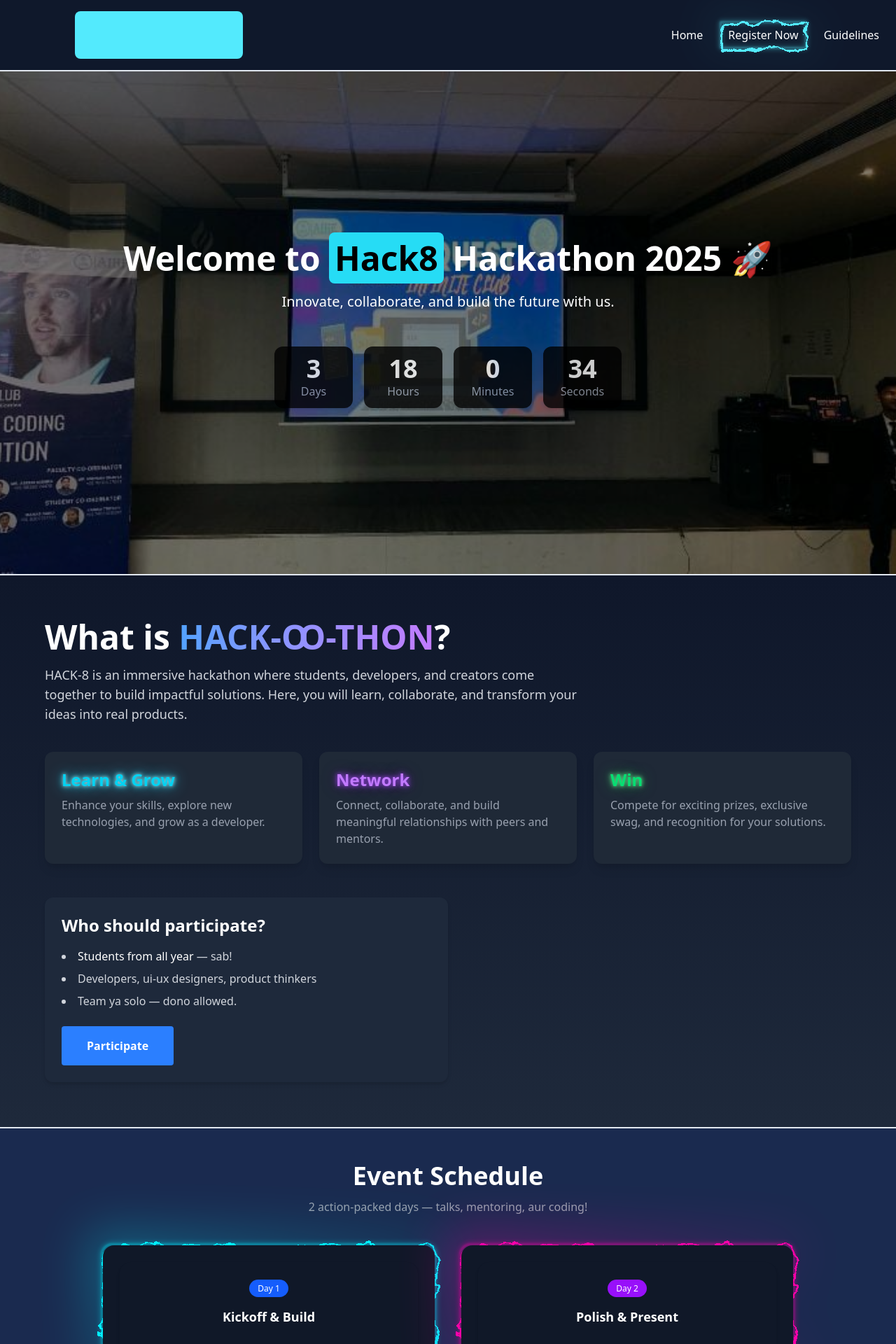
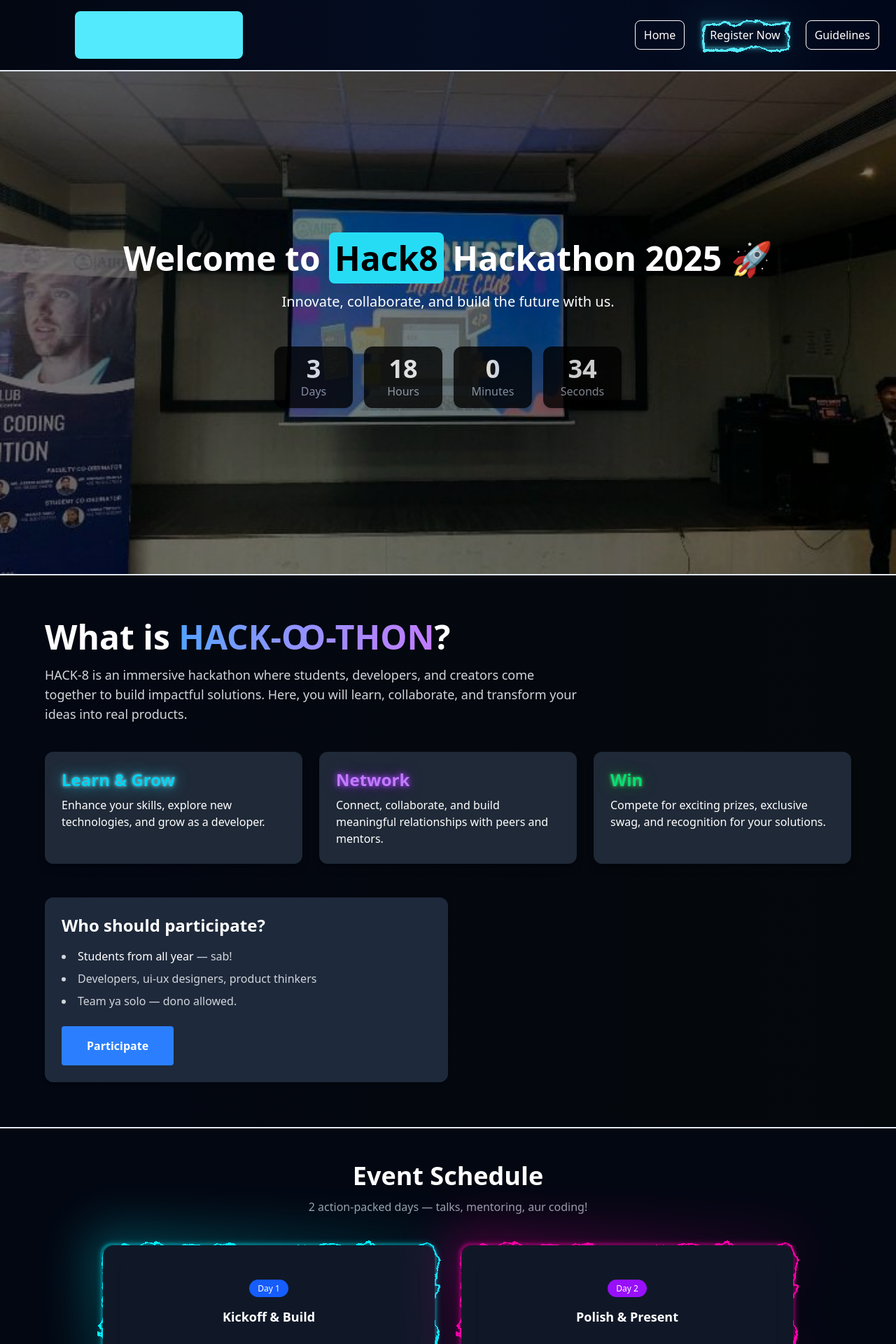
Before and after one commit to asxrafali0975/hackathon-infiniteclub, a React (Vite) app: page / in a window 1280 px wide. Shown: the top 1920 px of the page at 70% size. Built offline with nearby package versions, Linux system fonts and the light colour scheme.

Commit message:
version3.0 - updated UI components

```diff
--- a/src/App.css
+++ b/src/App.css
@@ -3,20 +3,20 @@
 /* globals.css */
 @layer utilities {
   .text-glow {
-    text-shadow: 0 0 5px #9bd0de, 0 0 10px #22cadc, 0 0 20px #3cc1e2;
+    text-shadow: 0 0 5px #9bd0de, 0 0 10px #086b76, 0 0 20px #3cc1e2;
   }
 
    .text-glow-purple {
     text-shadow:
       0 0 5px #7335b6,   /* light purple */
       0 0 10px #9b4ce6,  /* purple-500 vibe */
-      0 0 20px #3a145b;  /* deep violet */
+      0 0 20px #622299;  /* deep violet */
   }
 
    .text-glow-green {
     text-shadow:
       0 0 5px #59cc81,   /* light minty green */
-      0 0 10px #50c37a,  /* green-400 */
+      0 0 10px #04491d,  /* green-400 */
       0 0 20px #237742;  /* deeper emerald */
   }
 
--- a/src/components/EventSchedule.jsx
+++ b/src/components/EventSchedule.jsx
@@ -31,7 +31,7 @@ export default function EventSchedule() {
   ];
 
   return (
-    <section className="py-12 bg-[#1a2a4f] text-white border-t-2 border-t-slate-200">
+    <section className="py-12 bg-[#030712] text-white border-t-2 border-t-slate-200">
       <div className="max-w-5xl mx-auto px-4 text-center">
         <h2 className="text-3xl sm:text-4xl font-bold mb-3">Event Schedule</h2>
         <p className="text-gray-400 mb-10">
--- a/src/components/IntroSection.jsx
+++ b/src/components/IntroSection.jsx
@@ -2,7 +2,7 @@ import React from 'react';
 
 const IntroSection = () => {
   return (
-    <section className="bg-gradient-to-b from-[#0f172a] to-[#1e293b] text-white py-16 px-4 sm:px-8 lg:px-16 border-t-2 border-t-slate-200 ">
+    <section className="bg-gradient-to-r from-[#030712] to-[#05080b] text-white py-16 px-4 sm:px-8 lg:px-16 border-t-2 border-t-slate-200 ">
       <div className="max-w-7xl mx-auto">
         <h2 className="text-4xl sm:text-5xl font-extrabold mb-4">
           What is <span className="text-gradient bg-gradient-to-r from-blue-400 to-purple-400 bg-clip-text text-transparent">HACK-Ꝏ-THON</span>?
@@ -14,17 +14,17 @@ const IntroSection = () => {
         <div className="grid sm:grid-cols-2 md:grid-cols-3 gap-6 mb-12">
           <div className="bg-[#1f2937] rounded-xl p-6 shadow-lg hover:shadow-xl transition">
             <div className="text-cyan-400 text-2xl mb-2 font-semibold text-glow ">Learn & Grow</div>
-            <p className="text-gray-400">Enhance your skills, explore new technologies, and grow as a developer.</p>
+            <p className=" text-white">Enhance your skills, explore new technologies, and grow as a developer.</p>
           </div>
 
           <div className="bg-[#1f2937] rounded-xl p-6 shadow-lg hover:shadow-xl transition">
             <div className="text-purple-400 text-2xl mb-2 font-semibold text-glow-purple">Network</div>
-            <p className="text-gray-400">Connect, collaborate, and build meaningful relationships with peers and mentors.</p>
+            <p className=" text-white">Connect, collaborate, and build meaningful relationships with peers and mentors.</p>
           </div>
 
           <div className="bg-[#1f2937] rounded-xl p-6 shadow-lg hover:shadow-xl transition">
             <div className="text-green-400 text-2xl mb-2 font-semibold text-glow-green">Win</div>
-            <p className="text-gray-400">Compete for exciting prizes, exclusive swag, and recognition for your solutions.</p>
+            <p className=" text-white">Compete for exciting prizes, exclusive swag, and recognition for your solutions.</p>
           </div>
         </div>
 
--- a/src/components/Navbar.jsx
+++ b/src/components/Navbar.jsx
@@ -8,7 +8,7 @@ export default function Navbar() {
   const [isOpen, setIsOpen] = useState(false);
 
   return (
-    <nav className="bg-[#0F182B] shadow-sm px-4 sm:px-6 py-4 w-full">
+    <nav className="bg-gradient-to-r from-[#030712] via-[#050d22] to-[#01071a] shadow-sm px-4 sm:px-6 py-4 w-full transition-all duration-500 ease-in-out">
       <div className="max-w-7xl mx-auto w-full flex items-center justify-between">
 
           <div className="text-2xl sm:text-3xl md:text-4xl lg:text-5xl  flex  font-bold">
@@ -18,7 +18,7 @@ export default function Navbar() {
 
         {/* Right: Desktop Nav */}
         <div className="hidden md:flex items-center gap-6 text-gray-700 font-medium">
-          <Link to="/" className="hover:text-blue-600 transition text-white">
+          <Link to="/" className=" transition text-white border-[0.8px] font-light border-white px-3 py-2 rounded-lg ">
             Home
           </Link>
 
@@ -39,7 +39,7 @@ export default function Navbar() {
             </a>
           </ElectricBorder>
 
-          <a href="Hack8_guidelines.pdf" target="_blank" className="hover:text-blue-600 transition text-white">
+          <a href="Hack8_guidelines.pdf" target="_blank" className=" transition text-white border-[0.8px] font-light border-white px-3 py-2 rounded-lg ">
             Guidelines
           </a>
 
@@ -57,18 +57,18 @@ export default function Navbar() {
       {/* Mobile Dropdown */}
       {isOpen && (
         <div className="md:hidden flex flex-col gap-3 mt-4 px-4">
-          <Link to="/" className="text-gray-700 hover:text-blue-600">
+          <Link to="/" className=" hover:text-blue-600 text-white">
             Home
           </Link>
           <a
             href="https://forms.gle/F5dYXtgopLdDjoXn7"
             target="_blank"
             rel="noopener noreferrer"
-            className="text-gray-700 hover:text-blue-600"
+            className=" hover:text-blue-600 text-white"
           >
             Register
           </a>
-           <a href="Hack8_guidelines.pdf" target="_blank" className="hover:text-blue-600 transition">
+           <a href="Hack8_guidelines.pdf" target="_blank" className="hover:text-blue-600 transition text-white">
             Guidelines
           </a>
 
--- a/src/components/PhotoPage.jsx
+++ b/src/components/PhotoPage.jsx
@@ -7,11 +7,10 @@ function PhotoPage() {
   return (
     <>
 
-
       {/* Cards */}
       <div
         id="scrollpage"
-        className="w-full flex flex-col items-center gap-6 px-4  bg-[#041130] border-t-2 border-t-slate-200  "
+        className="w-full flex flex-col items-center gap-6 px-4  bg-[#030712] border-t-2 border-t-slate-200  "
       >
 
         {/* <OrangeBtn data="Patrons"/> */}
```
